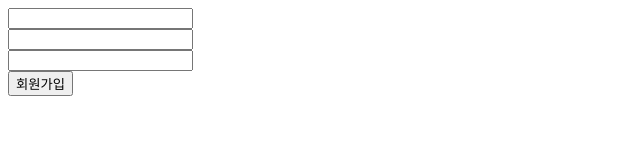
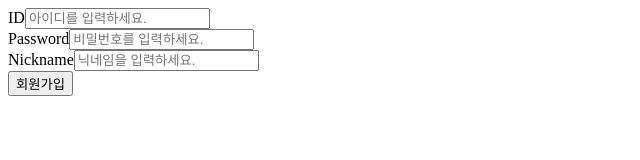
Before and after one commit to cloudcoke/nodejs_express_practice, a website: page views/join.html in a window 1280 px wide. Shown: the whole page, without its empty margins (0-640 px from the left). Drawn offline with Linux system fonts and the light colour scheme.

Commit message:
feat: login,join 페이지 input 박스 설명 추가

```diff
--- a/views/join.html
+++ b/views/join.html
@@ -8,15 +8,9 @@
   </head>
   <body>
     <form method="post" action="/join">
-      <div>
-        <input type="text" name="id" />
-      </div>
-      <div>
-        <input type="password" name="pw" />
-      </div>
-      <div>
-        <input type="text" name="nickname" />
-      </div>
+      <div><span>ID</span><input type="text" name="id" placeholder="아이디를 입력하세요." /></div>
+      <div><span>Password</span><input type="password" name="pw" placeholder="비밀번호를 입력하세요." /></div>
+      <div><span>Nickname</span><input type="text" name="nickname" placeholder="닉네임을 입력하세요." /></div>
       <button type="submit">회원가입</button>
     </form>
   </body>
```
Also changed, not shown: server.js (+3 -5 lines), views/login.html (+2 -2 lines).
